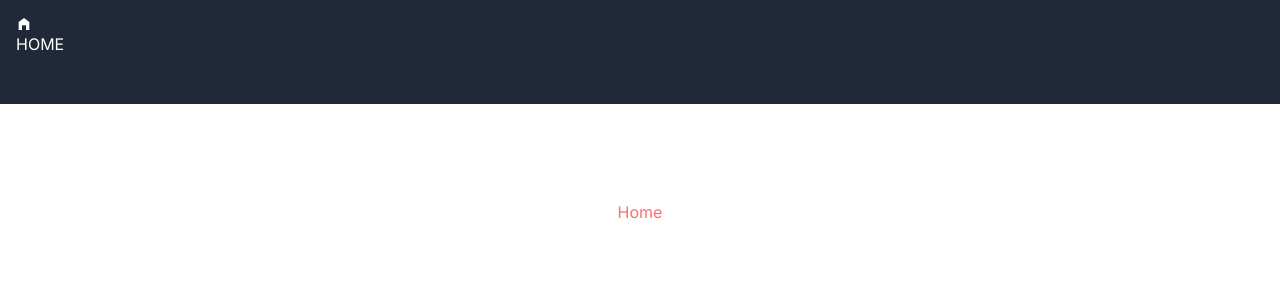
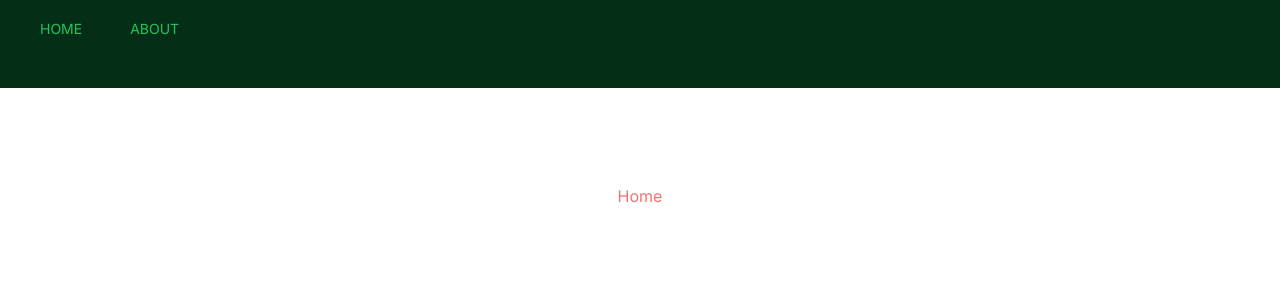
Before and after one commit to matlesz/geekDb, a Next.js app: page / in a window 1280 px wide. Shown: the top 300 px of the page. Built offline with nearby package versions, Linux system fonts and the light colour scheme.

Commit message:
Styling header and adding about button

```diff
--- a/src/components/Header.jsx
+++ b/src/components/Header.jsx
@@ -1,15 +1,16 @@
 import MenuItem from "./MenuItem";
 import { MdHomeFilled } from "react-icons/md";
-
+import { MdInfo } from "react-icons/md";
 
 export default function Header() {
   return (
     <div>
-        <div className="bg-gray-800 text-white p-4">
+        <div className="flex bg-green-950 text-green-500 p-4">
             <MenuItem title="HOME" address="/" Icon={MdHomeFilled} />
+            <MenuItem title="ABOUT" address="/" Icon={MdInfo} />
         </div>
 
-        <div className="bg-gray-800 text-white p-4">
+        <div className="bg-green-950 text-green-500 p-4">
 
         </div>
 
@@ -17,3 +18,5 @@ export default function Header() {
     </div>
   )
 }
+
+// 56:55
--- a/src/components/MenuItem.jsx
+++ b/src/components/MenuItem.jsx
@@ -3,9 +3,9 @@ import Link from "next/link";
 export default function MenuItem({ title, address, Icon }) {
   return (
     <div>
-        <Link href={address}>
-            <Icon />
-            <p>{title}</p>
+        <Link href={address} className="mx-4 lg:mx-6 hover:text-green-700">
+            <Icon className="text-2xl sm:hidden"/>
+            <p className="hidden sm:inline my-2 text-sm">  {title}</p>
         </Link>
     </div>
   )
```
